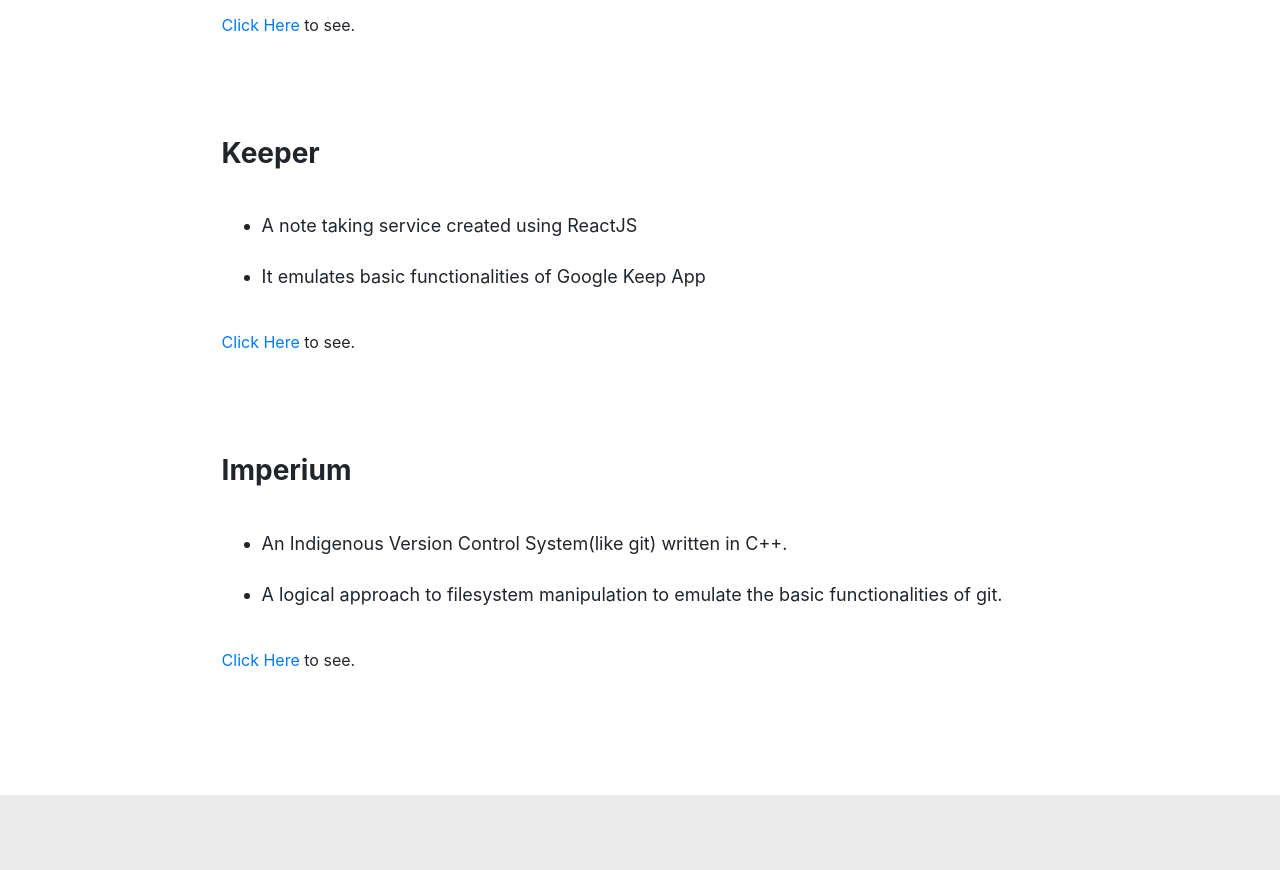
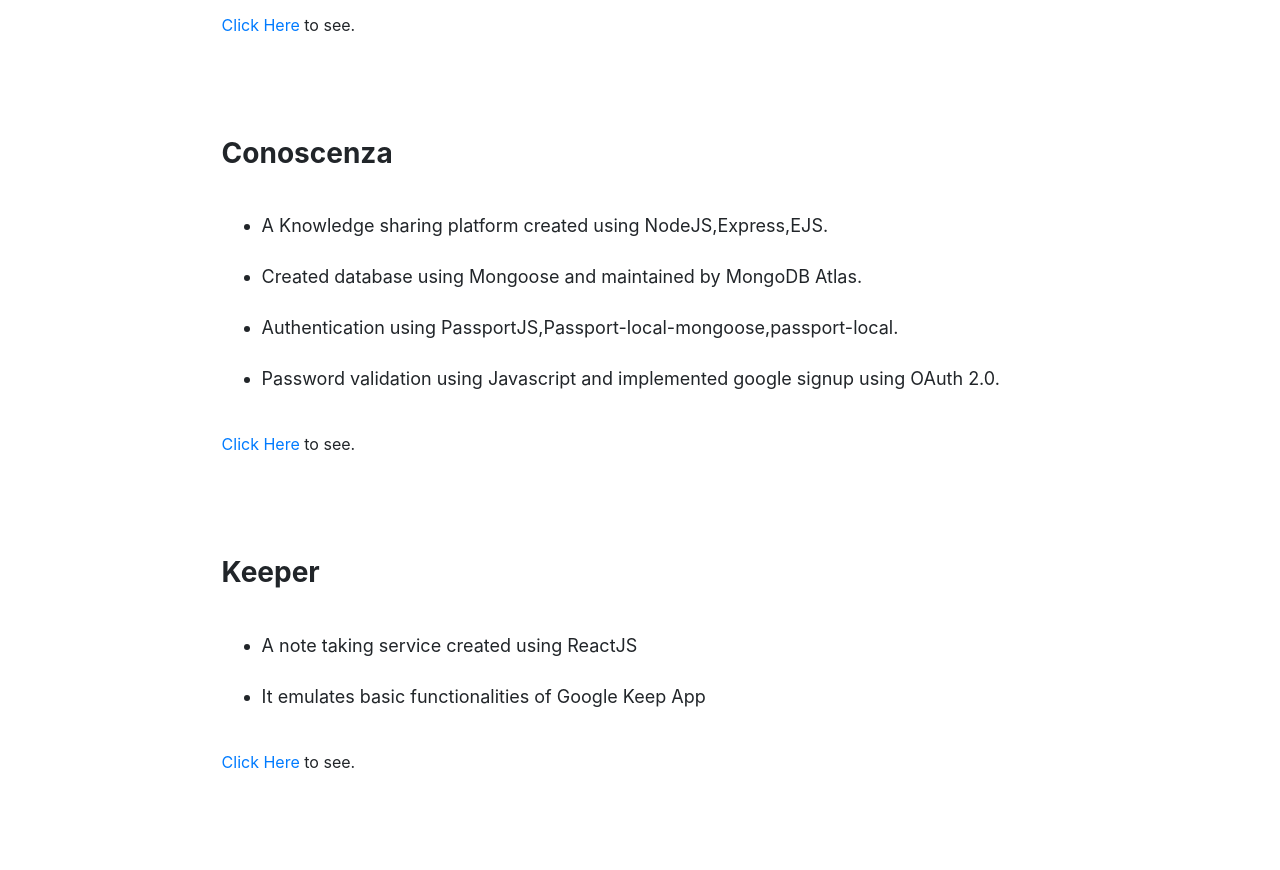
Before and after one commit to arijit-dalui/MyPersonal_Site, a plain HTML site: page index.html in a window 1280 px wide. Shown: the part 2453-3323 px from the top of the page. Drawn offline with nearby package versions, Linux system fonts and the light colour scheme.

Commit message:
Update index.html

```diff
--- a/index.html
+++ b/index.html
@@ -95,6 +95,20 @@
                </ul>
                <a href="https://whispering-ocean-65990.herokuapp.com/" target="_blank">Click Here</a><span> to see.</span>
            </div>
+           <div  style="padding: 50px 100px;">
+               <h3 style="margin-bottom: 5%"><b>Conoscenza</b></h3>
+               <ul style="text-align: left;">
+                   <li style="text-align: left; font-size: 18px;">A Knowledge sharing platform created using NodeJS,Express,EJS.</li>
+                  <br>
+                   <li style="text-align: left; font-size: 18px;">Created database using Mongoose and maintained by MongoDB Atlas.</li>
+                   <br>
+                     <li style="text-align: left; font-size: 18px;">Authentication using PassportJS,Passport-local-mongoose,passport-local.</li>
+                   <br>
+                       <li style="text-align: left; font-size: 18px;">Password validation using Javascript and implemented google signup using OAuth 2.0.</li>
+                   <br>
+               </ul>
+               <a href="https://whispering-ocean-65990.herokuapp.com/" target="_blank">Click Here</a><span> to see.</span>
+           </div>
            <div  style=" padding: 50px 100px;">
                <h3 style="margin-bottom: 5%"><b>Keeper</b></h3>
                <ul style="text-align: left;">
```
